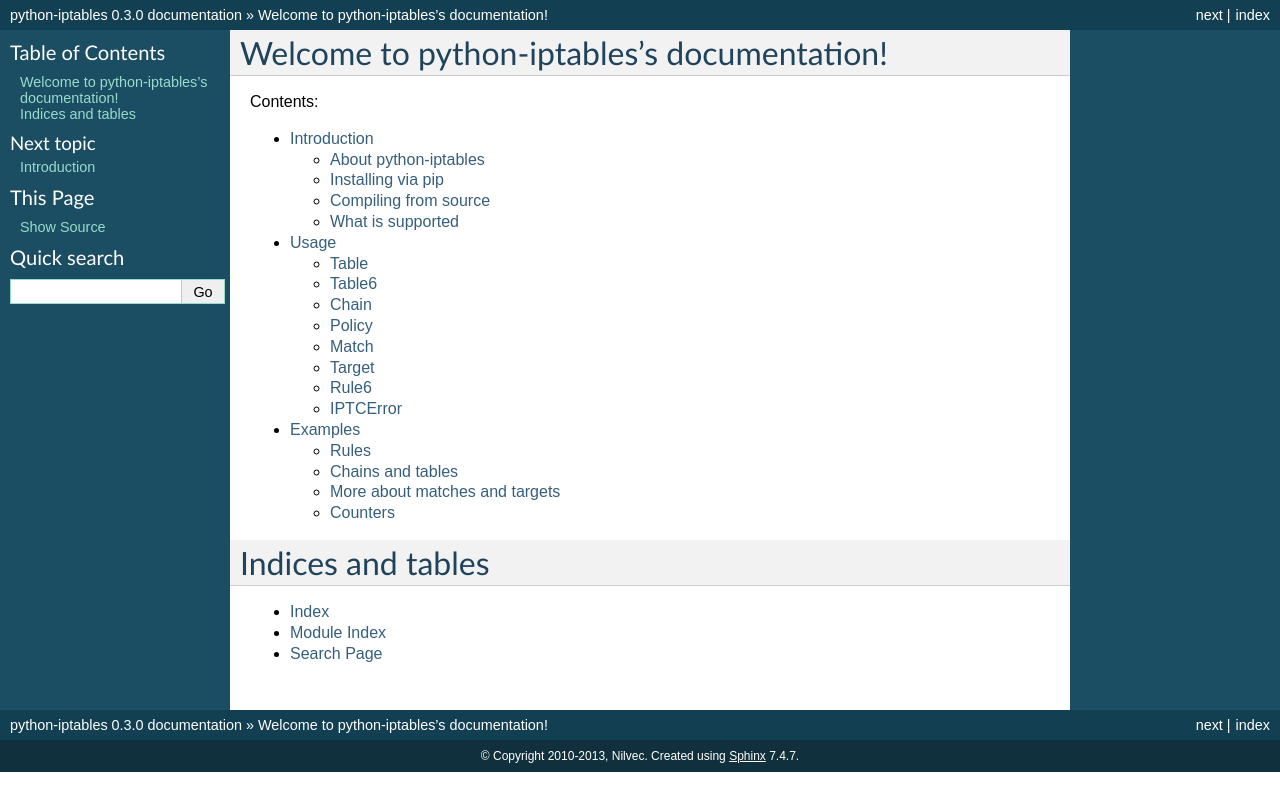
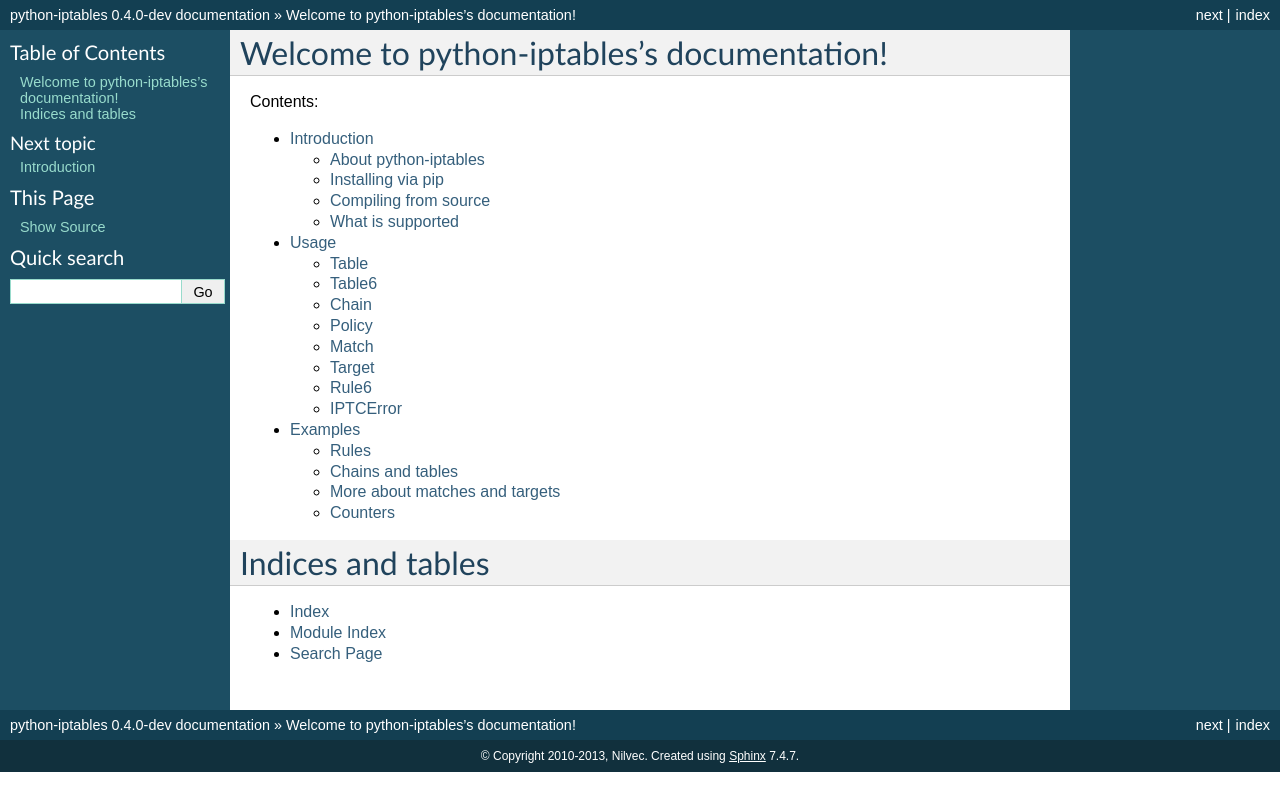
Before and after one commit to ldx/python-iptables, a Sphinx documentation site: the page built from doc/index.rst, in a window 1280 px wide. Shown: the top 811 px of the page. Built offline with Sphinx 7.4.7, drawn with Linux system fonts in a browser that asks for light colours.

Commit message:
Start new dev version.

```diff
--- a/doc/conf.py
+++ b/doc/conf.py
@@ -46,9 +46,9 @@
 # built documents.
 #
 # The short X.Y version.
-version = '0.3.0'
+version = '0.4.0'
 # The full version, including alpha/beta/rc tags.
-release = '0.3.0'
+release = '0.4.0-dev'
 
 # The language for content autogenerated by Sphinx. Refer to documentation
 # for a list of supported languages.
--- a/iptc/version.py
+++ b/iptc/version.py
@@ -1,4 +1,4 @@
 # -*- coding: utf-8 -*-
 
 __pkgname__ = "python-iptables"
-__version__ = "0.3.0"
+__version__ = "0.4.0-dev"
```
